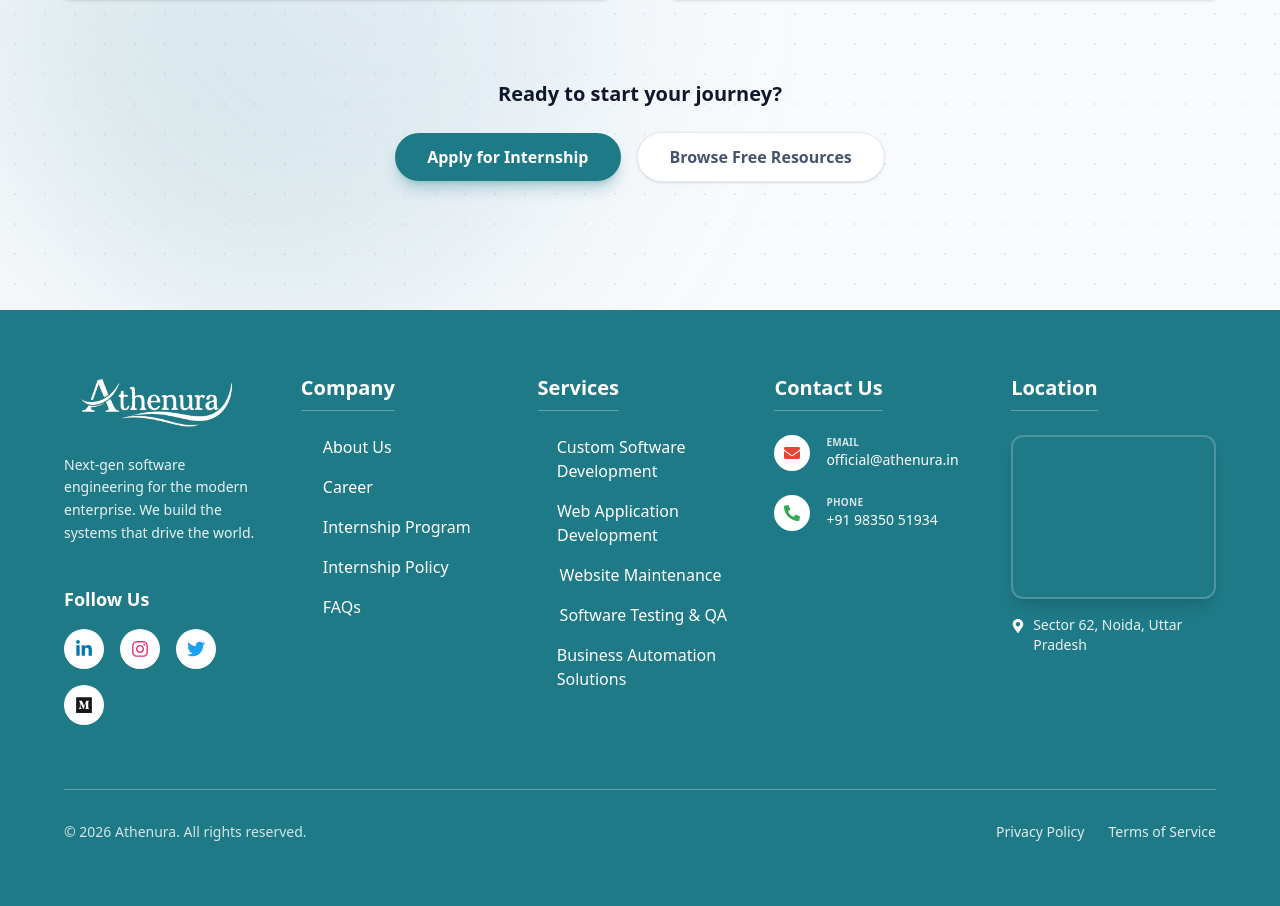
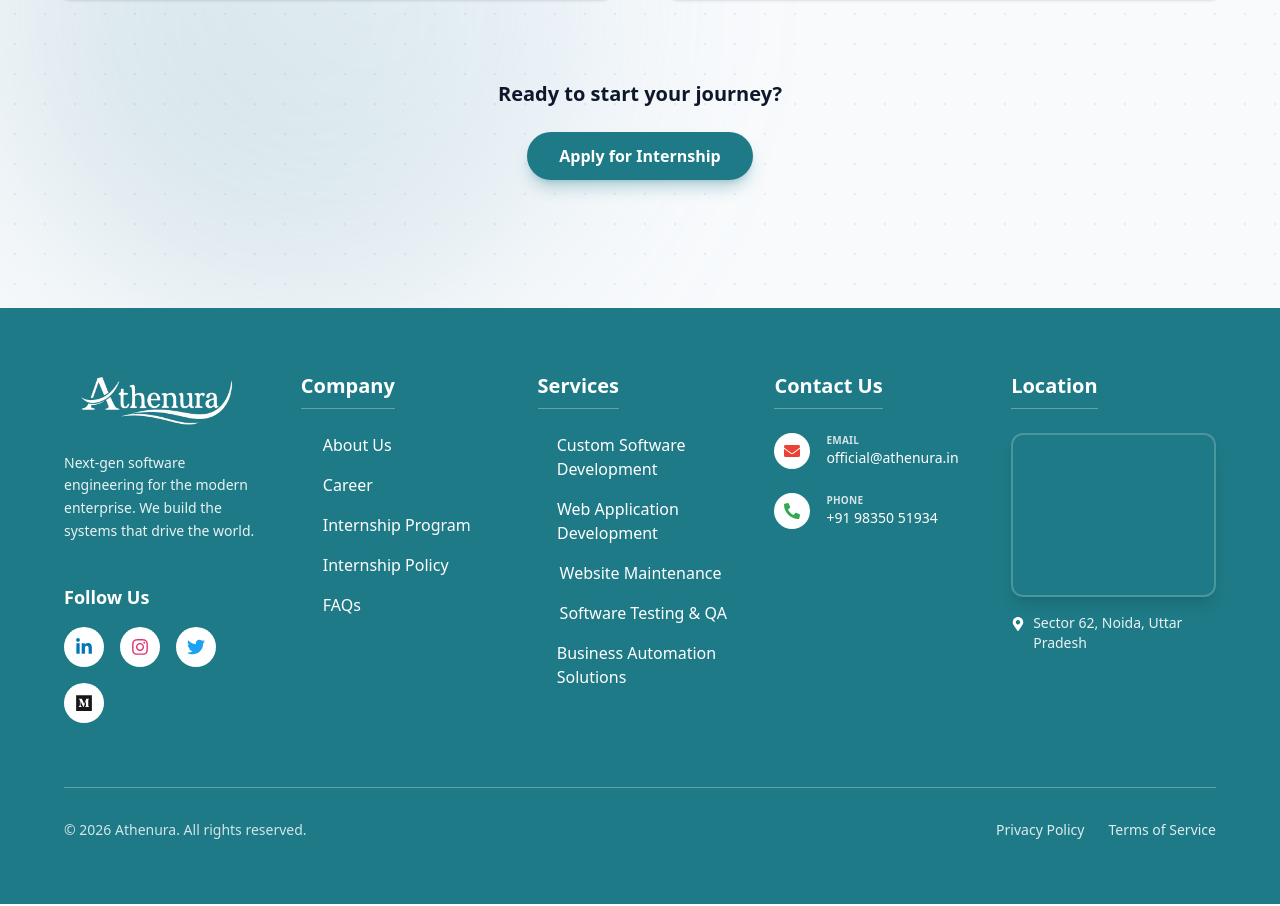
Before and after one commit to Athenura/Athenura.in, a React (Vite) app in the folder Frontend/: page /about-us in a window 1280 px wide. Shown: the part 6660-7566 px from the top of the page. Built offline with nearby package versions, Linux system fonts and the light colour scheme; grey boxes are pictures that could not be loaded.

Commit message:
Fixed issue in learning added link and remove resourse free

```diff
--- a/Frontend/src/AboutUs/Learning.jsx
+++ b/Frontend/src/AboutUs/Learning.jsx
@@ -1,4 +1,5 @@
 import React from "react";
+import {Link} from "react-router-dom"
 
 // ----------------------------------------------------------------------
 // DATA: Learning Initiatives
@@ -159,12 +160,11 @@ const CommunityLearning = () => {
         <div className="mt-20 text-center animate-fade-in-up delay-300">
             <h4 className="text-xl font-bold text-slate-900 mb-6">Ready to start your journey?</h4>
             <div className="flex flex-col md:flex-row items-center justify-center gap-4">
+              <Link to="/apply-internship">
                 <button className="px-8 py-3 rounded-full bg-[#1E7A86] text-white font-semibold shadow-lg shadow-[#1E7A86]/30 hover:bg-[#165e67] hover:scale-105 transition-all duration-300">
                     Apply for Internship
                 </button>
-                <button className="px-8 py-3 rounded-full bg-white text-slate-600 font-semibold border border-slate-200 shadow-sm hover:bg-slate-50 hover:text-[#1E7A86] transition-all duration-300">
-                    Browse Free Resources
-                </button>
+              </Link>
             </div>
         </div>
 
```
